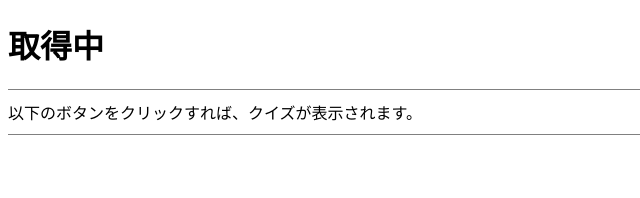
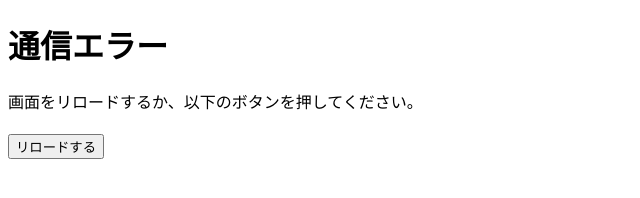
Before and after one commit to KeitaTaniuchi/quiz, a plain HTML site: page index.html in a window 1280 px wide. Both pictures are taken after a click on the button "開始". Shown: the whole page, without its empty margins (0-640 px from the left). Drawn offline with Linux system fonts and the light colour scheme; no server answers.

Commit message:
JS課題④ 修正 API通信エラー時の動作を、alert以外に変更

```diff
--- a/JavaScript/script.js
+++ b/JavaScript/script.js
@@ -3,7 +3,7 @@
 const title = document.getElementById('title');
 const category = document.getElementById('category');
 const difficulty = document.getElementById('difficulty');
-const questionAndInformation = document.getElementById('question-and-information');
+const questionOrInformation = document.getElementById('question-or-information');
 const buttonsContainer = document.getElementById('btn-container');
 const startBtn = document.getElementById('start-btn');
 
@@ -49,7 +49,7 @@ class quiz {
 //開始ボタンを押した時の処理
 startBtn.addEventListener('click', () => {
     title.innerHTML = "取得中";
-    questionAndInformation.innerHTM = "少々お待ちください。";
+    questionOrInformation.innerHTM = "少々お待ちください。";
     removeChild();
     fetchQuizData();
 })
@@ -71,9 +71,22 @@ const fetchQuizData = async () => {
         const quizInstance = new quiz(quizData, quizNumber);
         questionsCount(quizInstance, quizNumber);
 
-    } catch (error) {
-        alert('エラーが発生しました。')
+    } catch {
+        errorDisplay();
     }
+}
+
+//通信エラー時の画面表示の処理
+const errorDisplay = () => {
+    title.innerHTML = "通信エラー";
+    questionOrInformation.innerHTML = "画面をリロードするか、以下のボタンを押してください。";
+
+    const reloadBtn = document.createElement('button');
+    reloadBtn.innerHTML = "リロードする";
+    buttonsContainer.appendChild(reloadBtn);
+    reloadBtn.addEventListener("click", () => {
+        location.reload();
+    })
 }
 
 //クイズの出題数を判定する処理
@@ -93,7 +106,7 @@ const createQuiz = (quizInstance, quizNumber) => {
     title.innerHTML = `問題${quizNumber + 1}`;
     category.innerHTML = `[ジャンル]${quizInstance.category(quizNumber)}`;
     difficulty.innerHTML = `[難易度]${quizInstance.difficulty(quizNumber)}`;
-    questionAndInformation.innerHTML = quizInstance.question(quizNumber);
+    questionOrInformation.innerHTML = quizInstance.question(quizNumber);
 
     const answers = answersRandom(quizInstance, quizNumber);
     answers.forEach((currentValue) => {
@@ -125,7 +138,7 @@ const resultDisplay = (quizInstance) => {
     title.innerHTML = `あなたの正答数は,${quizInstance.correctAnswerCount}です。`;
     category.innerHTML = "";
     difficulty.innerHTML = "";
-    questionAndInformation.innerHTML = "再度チャレンジしたい場合は、以下をクリックしてください。";
+    questionOrInformation.innerHTML = "再度チャレンジしたい場合は、以下をクリックしてください。";
 
     const retryBtn = document.createElement('button');
     retryBtn.innerHTML = "再度挑戦する";
--- a/index.html
+++ b/index.html
@@ -13,7 +13,7 @@
     <h1 id="title">ようこそ</h1>
     <p id="category"></p>
     <p id="difficulty"></p>
-    <p id="question-and-information">以下のボタンをクリックすれば、クイズが表示されます。</p>
+    <p id="question-or-information">以下のボタンをクリックすれば、クイズが表示されます。</p>
     <div id="btn-container">
         <button id="start-btn">開始</button>
     </div>
```
